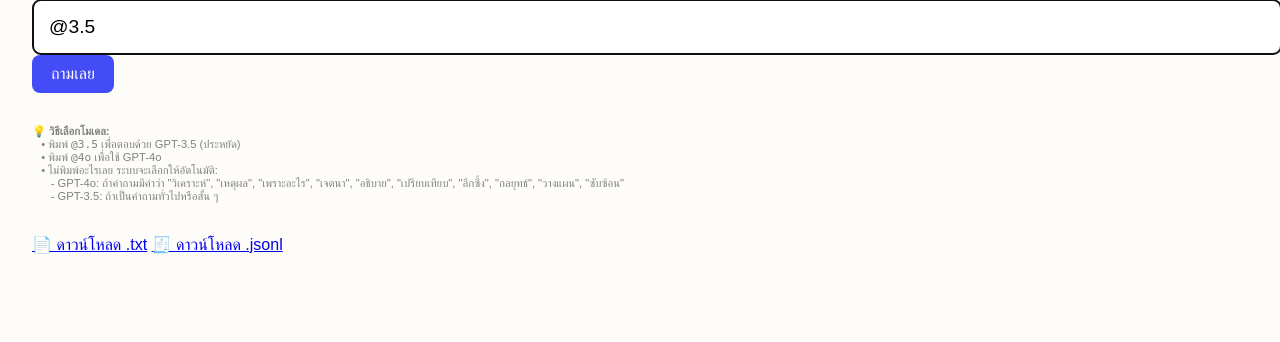
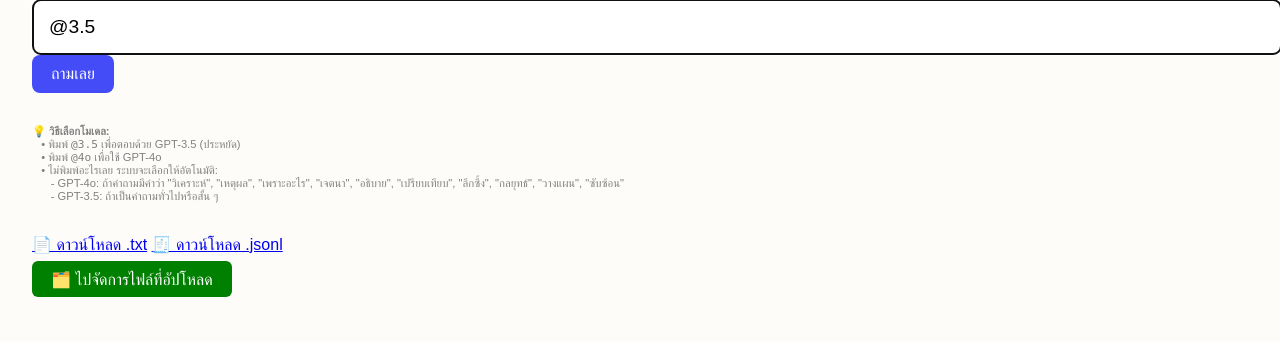
Before and after one commit to thammarongsak/waibon, a Flask app: template templates/index.html in a window 1280 px wide. Shown: the part 111-453 px from the top of the page. Run offline with Flask 3, Linux system fonts and the light colour scheme; the template is opened without the code that fills it, so the values that code supplies are empty.

Commit message:
Update index.html

```diff
--- a/templates/index.html
+++ b/templates/index.html
@@ -70,6 +70,10 @@
         <a href="/download_log/txt" class="btn">📄 ดาวน์โหลด .txt</a>
         <a href="/download_log/jsonl" class="btn">🧾 ดาวน์โหลด .jsonl</a>
     </div>
+        <div style="margin-top: 1rem;">
+        <a href="/upload-panel" class="btn" style="background-color: green; padding: 0.6rem 1.2rem; border-radius: 6px; color: white; text-decoration: none;">🗂️ ไปจัดการไฟล์ที่อัปโหลด</a>
+    </div>
+
     <script>
       window.addEventListener('DOMContentLoaded', function() {
         const input = document.getElementById('question-input');
```
